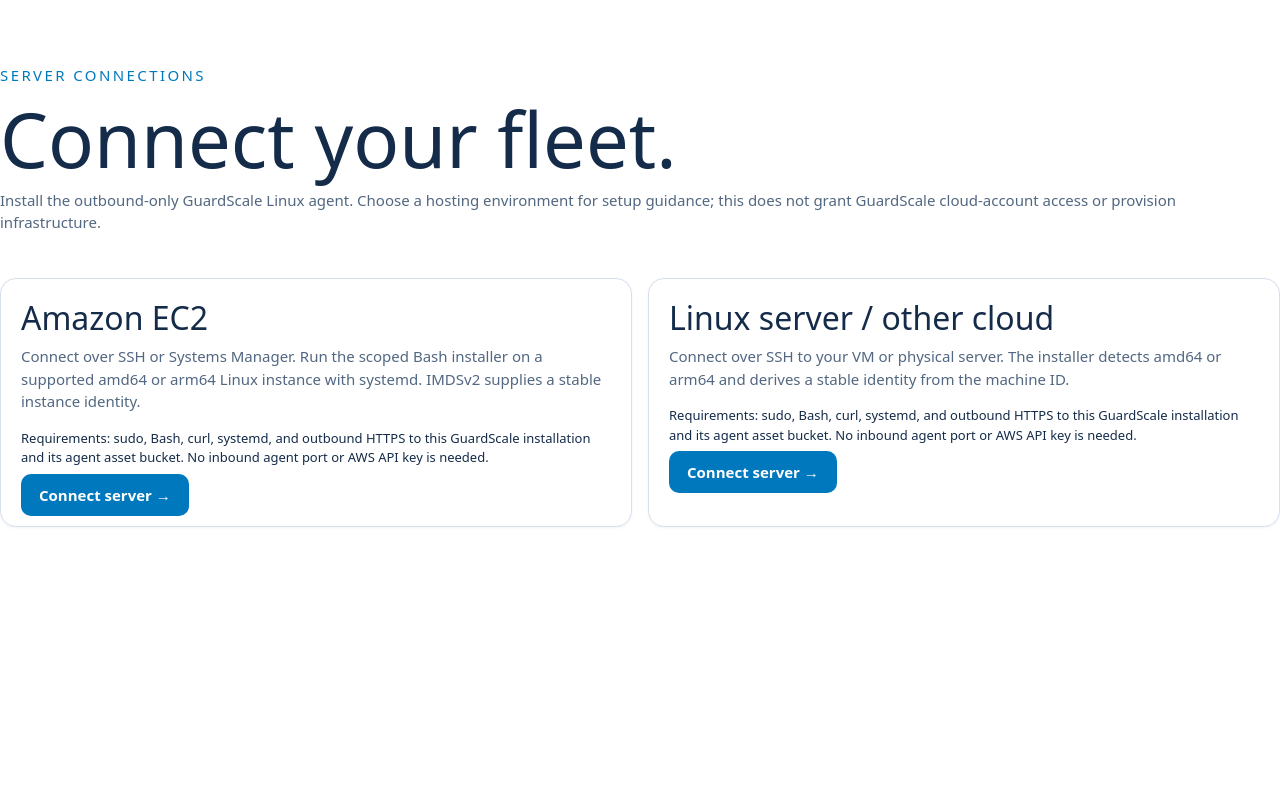
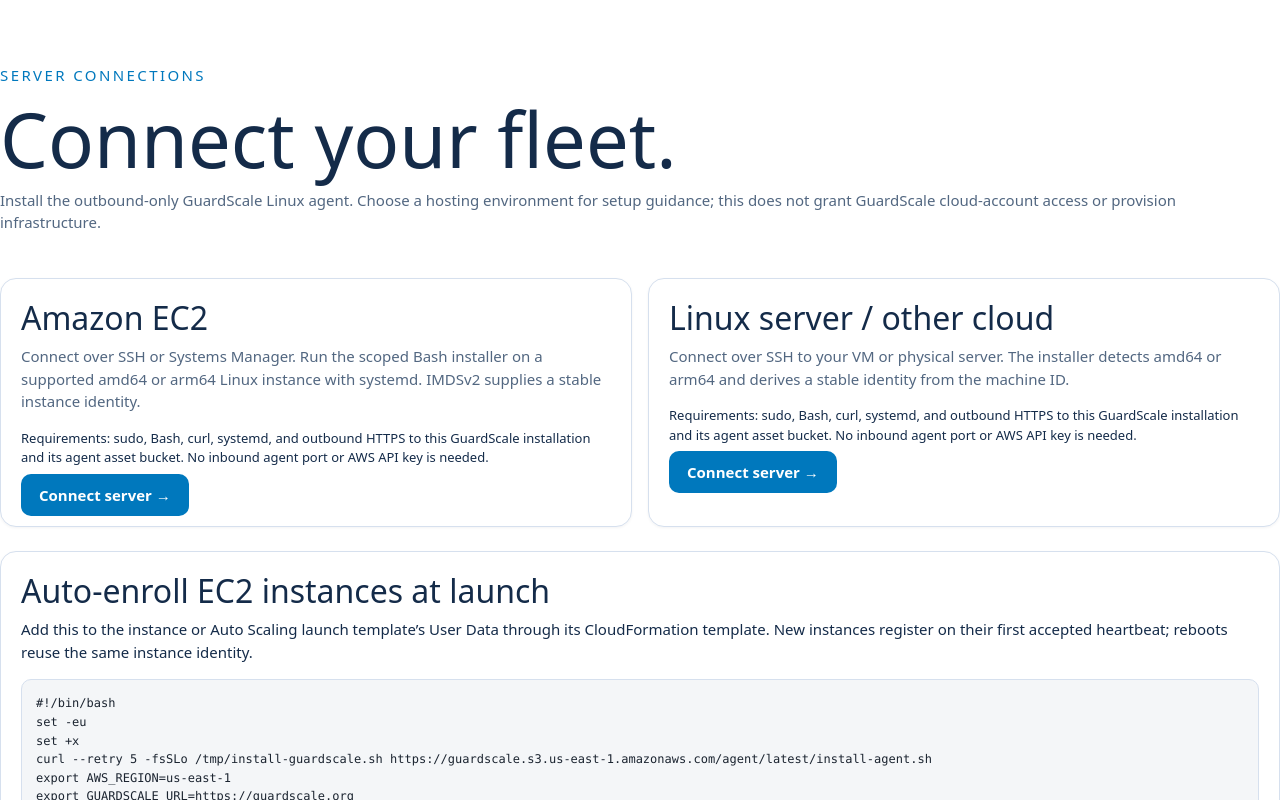
Before and after one commit to techcto/guardscale, a Next.js app: page /providers in a window 1280 px wide. Shown: the top 800 px of the page. Built offline with nearby package versions, Linux system fonts and the light colour scheme; no server answers.

Commit message:
Support EC2 boot enrollment and withhold credential-bearing logs

```diff
--- a/src/app/providers/page.tsx
+++ b/src/app/providers/page.tsx
@@ -1,2 +1,9 @@
 import Link from 'next/link';
-export default function Providers(){return <main><section className="hero"><p className="eyebrow">Server connections</p><h1>Connect your fleet.</h1><p className="muted">Install the outbound-only GuardScale Linux agent. Choose a hosting environment for setup guidance; this does not grant GuardScale cloud-account access or provision infrastructure.</p></section><section className="grid">{[{id:'ec2',name:'Amazon EC2',text:'Connect over SSH or Systems Manager. Run the scoped Bash installer on a supported amd64 or arm64 Linux instance with systemd. IMDSv2 supplies a stable instance identity.'},{id:'linux',name:'Linux server / other cloud',text:'Connect over SSH to your VM or physical server. The installer detects amd64 or arm64 and derives a stable identity from the machine ID.'}].map(p=><article className="g-card" key={p.id}><h2>{p.name}</h2><p className="muted">{p.text}</p><p className="small">Requirements: sudo, Bash, curl, systemd, and outbound HTTPS to this GuardScale installation and its agent asset bucket. No inbound agent port or AWS API key is needed.</p><Link className="button primary" href={`/servers?provider=${p.id}`}>Connect server →</Link></article>)}</section></main>}
+export default function Providers(){return <main><section className="hero"><p className="eyebrow">Server connections</p><h1>Connect your fleet.</h1><p className="muted">Install the outbound-only GuardScale Linux agent. Choose a hosting environment for setup guidance; this does not grant GuardScale cloud-account access or provision infrastructure.</p></section><section className="grid">{[{id:'ec2',name:'Amazon EC2',text:'Connect over SSH or Systems Manager. Run the scoped Bash installer on a supported amd64 or arm64 Linux instance with systemd. IMDSv2 supplies a stable instance identity.'},{id:'linux',name:'Linux server / other cloud',text:'Connect over SSH to your VM or physical server. The installer detects amd64 or arm64 and derives a stable identity from the machine ID.'}].map(p=><article className="g-card" key={p.id}><h2>{p.name}</h2><p className="muted">{p.text}</p><p className="small">Requirements: sudo, Bash, curl, systemd, and outbound HTTPS to this GuardScale installation and its agent asset bucket. No inbound agent port or AWS API key is needed.</p><Link className="button primary" href={`/servers?provider=${p.id}`}>Connect server →</Link></article>)}</section><section className="g-card mt-4"><h2>Auto-enroll EC2 instances at launch</h2><p>Add this to the instance or Auto Scaling launch template’s User Data through its CloudFormation template. New instances register on their first accepted heartbeat; reboots reuse the same instance identity.</p><pre>{`#!/bin/bash
+set -eu
+set +x
+curl --retry 5 -fsSLo /tmp/install-guardscale.sh https://guardscale.s3.us-east-1.amazonaws.com/agent/latest/install-agent.sh
+export AWS_REGION=us-east-1
+export GUARDSCALE_URL=https://guardscale.org
+export GUARDSCALE_REQUIRE_EC2_IDENTITY=1
+bash /tmp/install-guardscale.sh --ssm-parameter /guardscale/YOUR-ORG/enrollment`}</pre><ul><li>Use an existing SSM SecureString containing the enrollment key from the same GuardScale organization and installation.</li><li>The EC2 instance profile needs ssm:GetParameter on that exact parameter, and kms:Decrypt when using a customer-managed encryption key. Scope these permissions through the fleet’s reviewed CloudFormation change set.</li><li>Requires AWS CLI, Bash, curl, systemd, outbound HTTPS and IMDSv2. Do not bake tokens or an enrolled agent state into an AMI.</li><li>INSTALL_ONLY=1 can prepare a clean AMI with binaries but no enrollment. Supply the parameter name at launch, not its secret value.</li><li>Enrollment is only confirmed when the server appears in the organization’s Servers list. Check journalctl -u guardscale if it does not appear.</li></ul><p className="muted small">For immutable fleet releases, pin GUARDSCALE_ASSET_BASE to a published agent version rather than latest. This page does not create instances, IAM policies or parameters.</p></section></main>}
```
Also changed, not shown: 2 other files (tests, documents, lock files or other folders).
